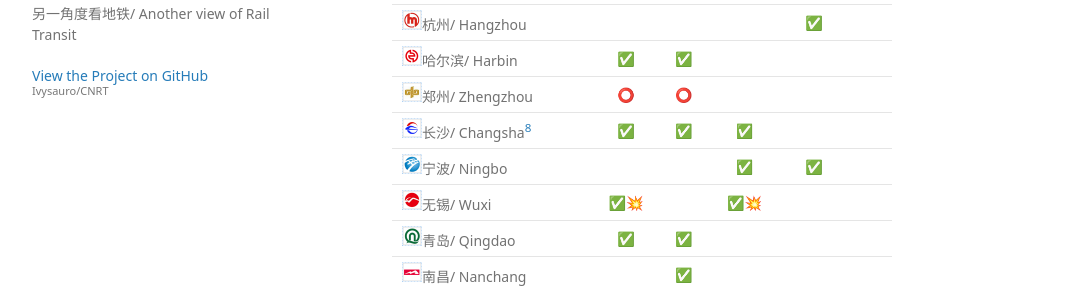
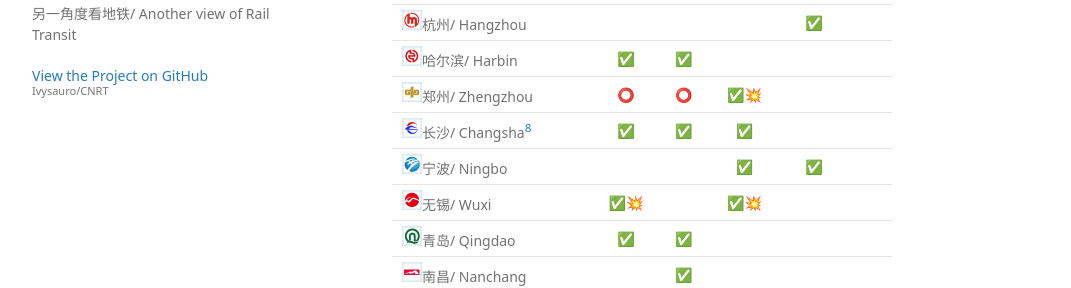
Before and after one commit to Ivysauro/CNRT, a Jekyll site: the page built from data/Pay.md, in a window 1280 px wide and 900 px high, scrolled down 4702 px. Shown: the part 175-463 px from the top of the window, without its empty margins (178-1249 px from the left). Built offline with Jekyll 4.4.1, drawn with Linux system fonts in a browser that asks for light colours; some web fonts are replaced; our own code applies the rules of GitHub Pages for plain Markdown files; a script that is not in the unit is left out.

Commit message:
🍊更新郑州数据
郑州支持银联二维码购票
感谢@maimendong

```diff
--- a/data/Pay.md
+++ b/data/Pay.md
@@ -148,7 +148,7 @@
 | <img src="https://raw.githubusercontent.com/Ivysauro/CNRT/master/images/city/km.gif" width="20" hegiht="20"/>昆明/ Kunming | | | ⭕ |
 | <img src="https://raw.githubusercontent.com/Ivysauro/CNRT/master/images/city/hz.gif" width="20" hegiht="20"/>杭州/ Hangzhou | | | | ✅ |
 | <img src="https://raw.githubusercontent.com/Ivysauro/CNRT/master/images/city/hrb.gif" width="20" hegiht="20"/>哈尔滨/ Harbin | ✅ | ✅ |
-| <img src="https://raw.githubusercontent.com/Ivysauro/CNRT/master/images/city/zz.gif" width="20" hegiht="20"/>郑州/ Zhengzhou | ⭕ | ⭕ |
+| <img src="https://raw.githubusercontent.com/Ivysauro/CNRT/master/images/city/zz.gif" width="20" hegiht="20"/>郑州/ Zhengzhou | ⭕ | ⭕ | ✅💥 |
 | <img src="https://raw.githubusercontent.com/Ivysauro/CNRT/master/images/city/cs.gif" width="20" hegiht="20"/>长沙/ Changsha[^ccs] | ✅ | ✅ | ✅ |
 | <img src="https://raw.githubusercontent.com/Ivysauro/CNRT/master/images/city/nb.gif" width="20" hegiht="20"/>宁波/ Ningbo | | | ✅ | ✅ |
 | <img src="https://raw.githubusercontent.com/Ivysauro/CNRT/master/images/city/wx.gif" width="20" hegiht="20"/>无锡/ Wuxi | ✅💥 | | ✅💥 |
```
